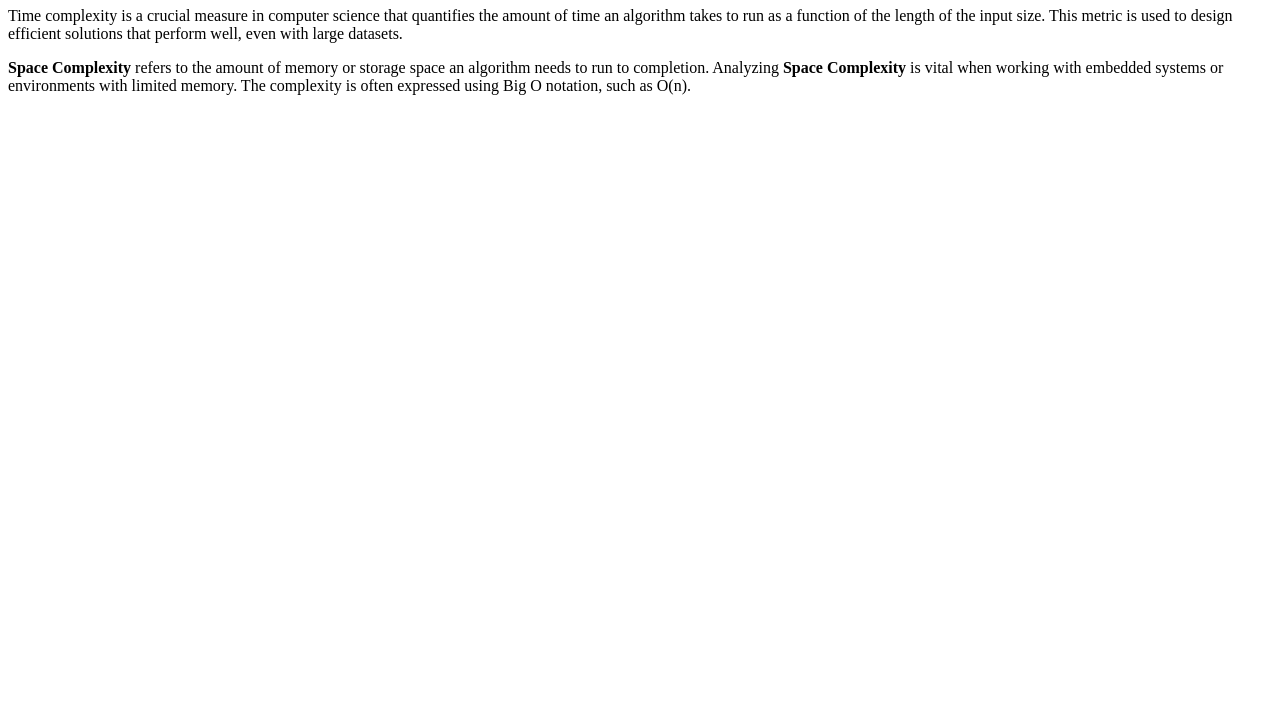
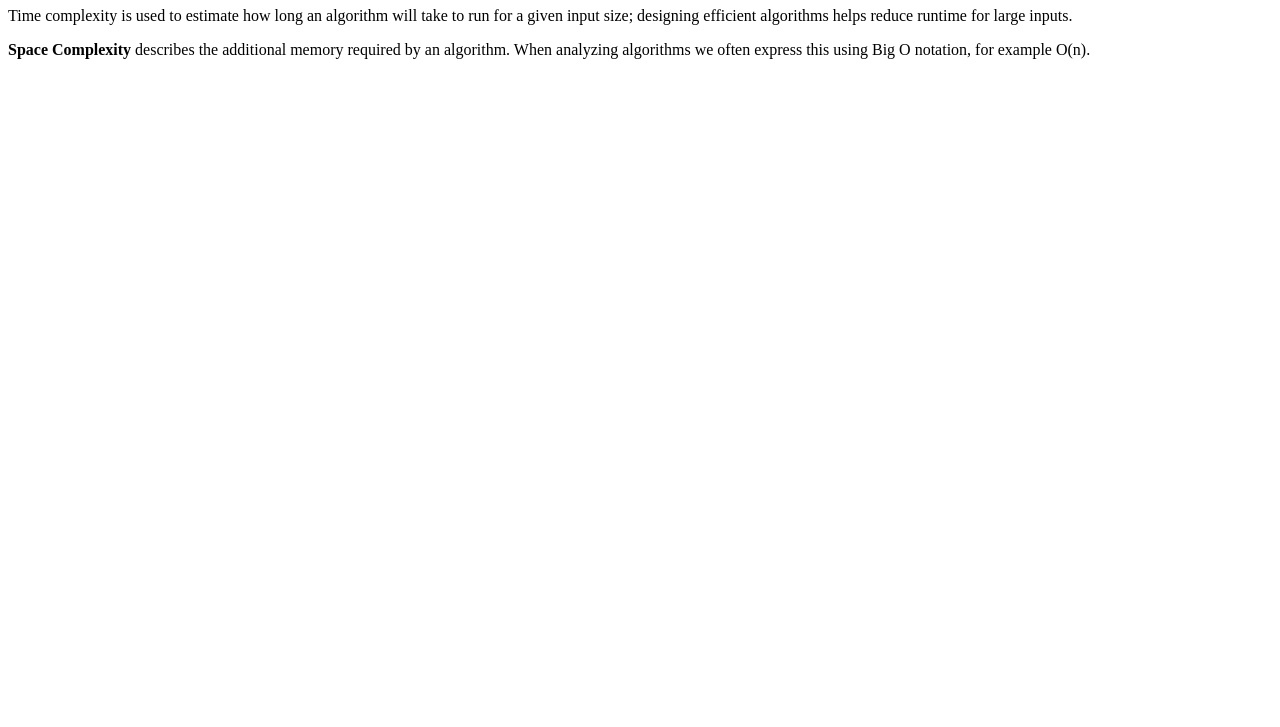
Before and after one commit to acciojob/time-and-space-complexity-subishga06, a website: page main.html in a window 1280 px wide. Shown: the part 73-800 px from the top of the page. Drawn offline with Linux system fonts and the light colour scheme.

Commit message:
created a submission

```diff
--- a/main.html
+++ b/main.html
@@ -1,20 +1,23 @@
 <!DOCTYPE html>
 <html lang="en">
 <head>
-    <meta charset="UTF-8">
-    <title>Time and Space Complexity</title>
+  <meta charset="utf-8">
+  <title>Time and Space Complexity</title>
 </head>
 <body>
 
-    <h1>Time, Space, and Complexity Analysis of Algorithms</h1>
+  <!-- Heading must include Time, Space, and Complexity -->
+  <h1>Time, Space, and Complexity Analysis</h1>
 
-    <p>
-        Time complexity is a crucial measure in computer science that quantifies the amount of time an algorithm takes to run as a function of the length of the input size. This metric is used to design efficient solutions that perform well, even with large datasets.
-    </p>
+  <!-- Paragraph 1: mentions Time complexity and efficient -->
+  <p>
+    Time complexity is used to estimate how long an algorithm will take to run for a given input size; designing efficient algorithms helps reduce runtime for large inputs.
+  </p>
 
-    <p>
-        <b>Space Complexity</b> refers to the amount of memory or storage space an algorithm needs to run to completion. Analyzing <b>Space Complexity</b> is vital when working with embedded systems or environments with limited memory. The complexity is often expressed using Big O notation, such as O(n).
-    </p>
+  <!-- Paragraph 2: contains exactly one <b> and mentions Space Complexity and O(n) -->
+  <p>
+    <b>Space Complexity</b> describes the additional memory required by an algorithm. When analyzing algorithms we often express this using Big O notation, for example O(n).
+  </p>
 
 </body>
 </html>
```
